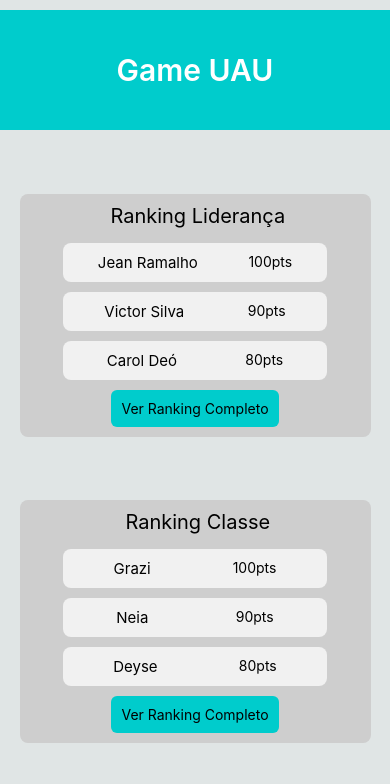
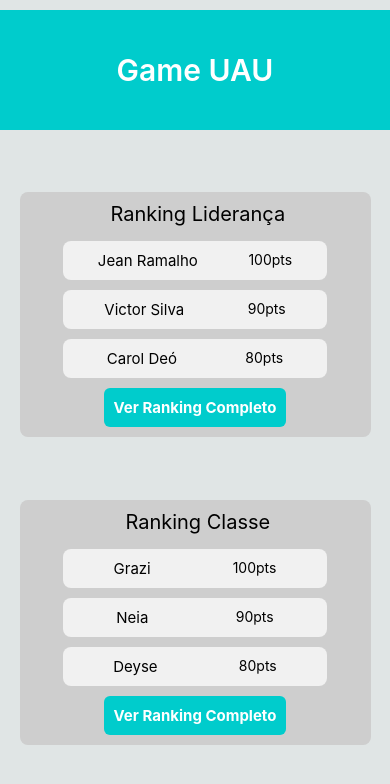
Before and after one commit to jeanramalho/game-uau, a React Native app: screen / in a window 390 px wide. Shown: the top 784 px of the page. Built offline with nearby package versions, Linux system fonts and the light colour scheme.

Commit message:
Finaliza criação de botão

```diff
--- a/src/Components/Ranking/index.js
+++ b/src/Components/Ranking/index.js
@@ -14,7 +14,7 @@ const Ranking = ({tipo}) => {
         <Card pontos={90} participante={"Victor Silva"}/>
         <Card pontos={80} participante={"Carol Deó"}/>
         <TouchableOpacity style={styles.botao}>
-                    <Text>Ver Ranking Completo</Text>
+                    <Text style={styles.textBotao}>Ver Ranking Completo</Text>
         </TouchableOpacity>
       </View>
     )
@@ -26,7 +26,7 @@ const Ranking = ({tipo}) => {
         <Card pontos={90} participante={"Neia"}/>
         <Card pontos={80} participante={"Deyse"}/>
         <TouchableOpacity style={styles.botao}>
-                    <Text>Ver Ranking Completo</Text>
+                    <Text style={styles.textBotao}>Ver Ranking Completo</Text>
         </TouchableOpacity>
       </View>
     )
--- a/src/Components/Ranking/style.js
+++ b/src/Components/Ranking/style.js
@@ -24,8 +24,8 @@ const styles = StyleSheet.create({
         borderRadius: 6,
     },
     textBotao: {
-        color: "#cecece",
-        fontSize: 20,
+        color: "#fff",
+        fontSize: 15,
         fontWeight: "bold",
     },
 
```
